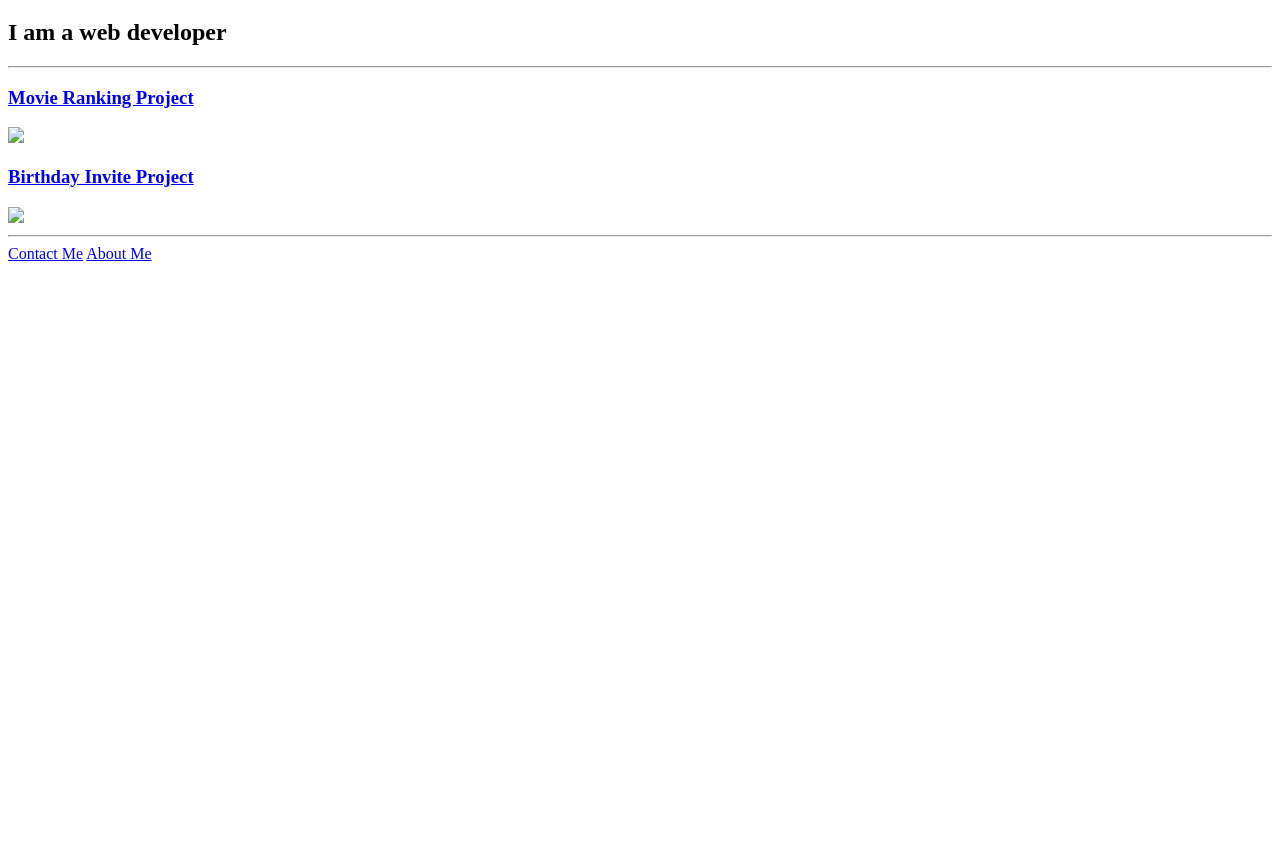
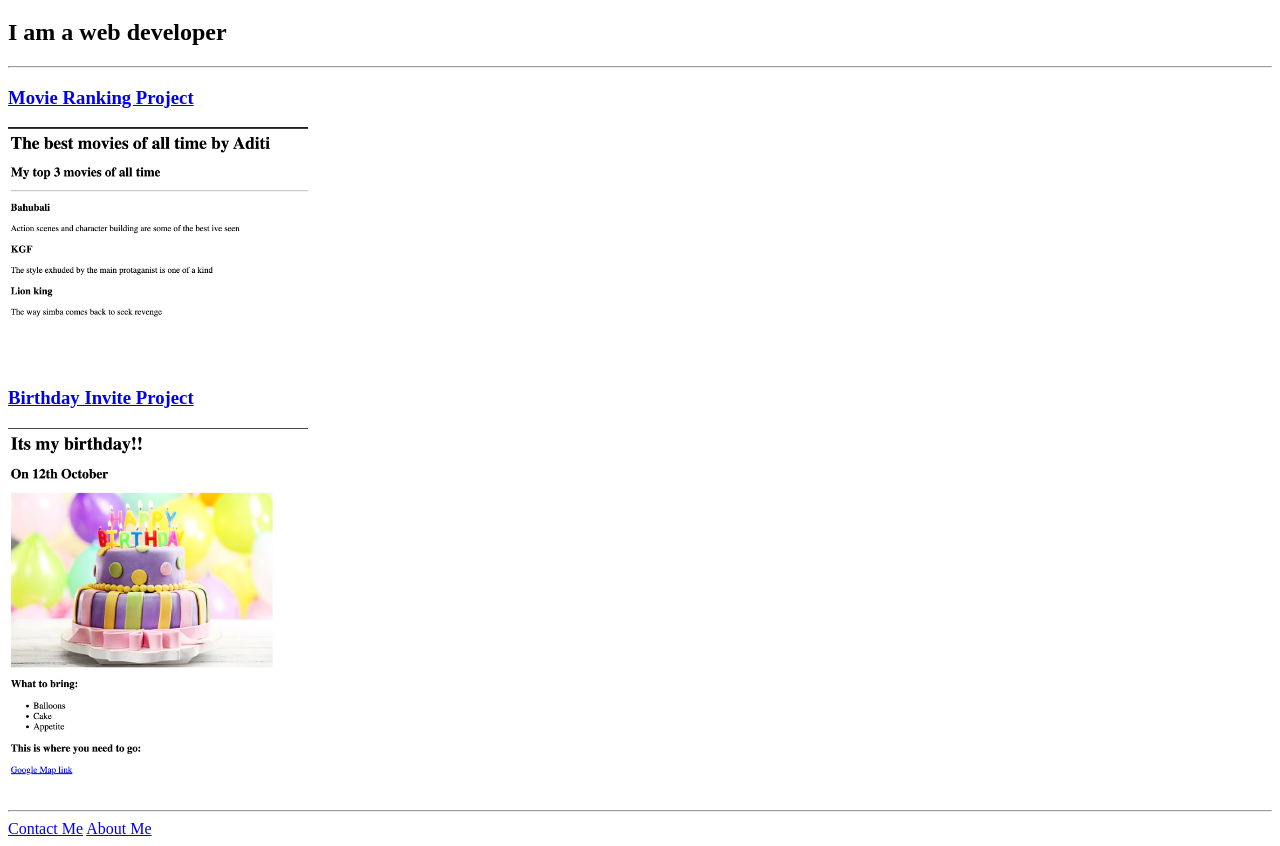
Before and after one commit to aditirao1288/html-portfolio, a plain HTML site: page index.html in a window 1280 px wide. Shown: the part 61-907 px from the top of the page. Before the commit the page ends 800 px from the top, so only its background shows below. Drawn offline with Linux system fonts and the light colour scheme.

Commit message:
Update index.html

```diff
--- a/index.html
+++ b/index.html
@@ -14,10 +14,10 @@
 <hr>
 
   <a href="public/movie-ranking.html">  <h3>Movie Ranking Project</h3></a>
-  <img src="assets/images/Screenshot 2025-01-29 at 4.55.43 PM.png" width="300"/>
+  <img src="assets/images/movie.png" width="300"/>
 
   <a href="public/birthday-invite.html"> <h3>Birthday Invite Project</h3></a>
-  <img src="assets/images/Screenshot 2025-01-29 at 4.56.25 PM.png" width="300"/>
+  <img src="assets/images/birthday-invite.png" width="300"/>
   <hr>
 <a href="public/contact.html">Contact Me</a>
 <a href="public/about.html">About Me</a>
```
